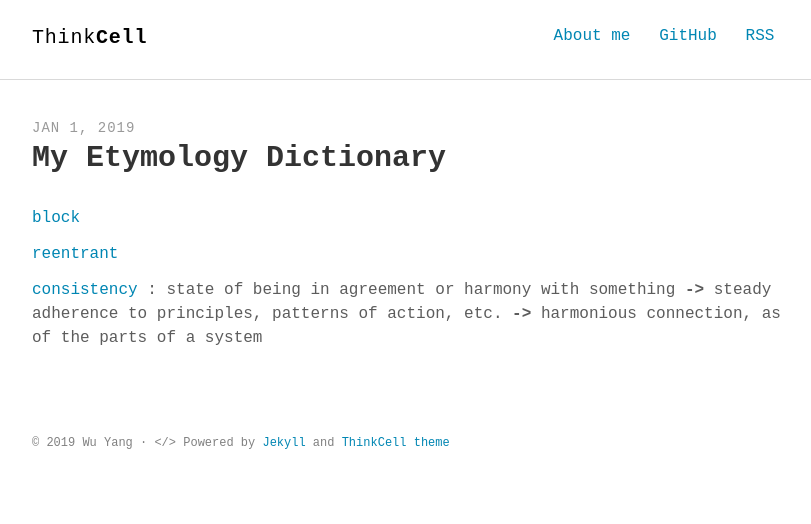
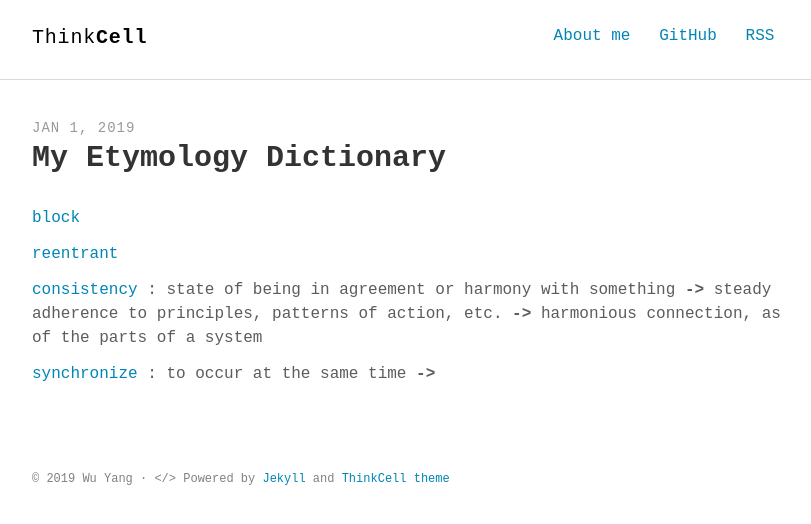
Before and after one commit to drivebyer/old-blog-theme, a Jekyll site: the page built from _posts/2019-01-01-My-Etymology-Dictionary.md, in a window 1280 px wide. Shown: the top 524 px of the page, without its empty margins (232-1043 px from the left). Built offline with Jekyll 4.4.1, drawn with Linux system fonts in a browser that asks for light colours; some web fonts are replaced.

Commit message:
Update 2019-01-01-My-Etymology-Dictionary.md

```diff
--- a/_posts/2019-01-01-My-Etymology-Dictionary.md
+++ b/_posts/2019-01-01-My-Etymology-Dictionary.md
@@ -11,3 +11,5 @@ keywords: "Markdown, Etymology, Dictionary, Computer, Program"
 [reentrant](https://zh.wikipedia.org/wiki/%E5%8F%AF%E9%87%8D%E5%85%A5)
 
 [consistency](https://www.etymonline.com/word/consistency?ref=etymonline_crossreference) : state of being in agreement or harmony with something **->** steady adherence to principles, patterns of action, etc. **->** harmonious connection, as of the parts of a system
+
+[synchronize](https://www.etymonline.com/word/synchronize#etymonline_v_22526) : to occur at the same time **->**
```
